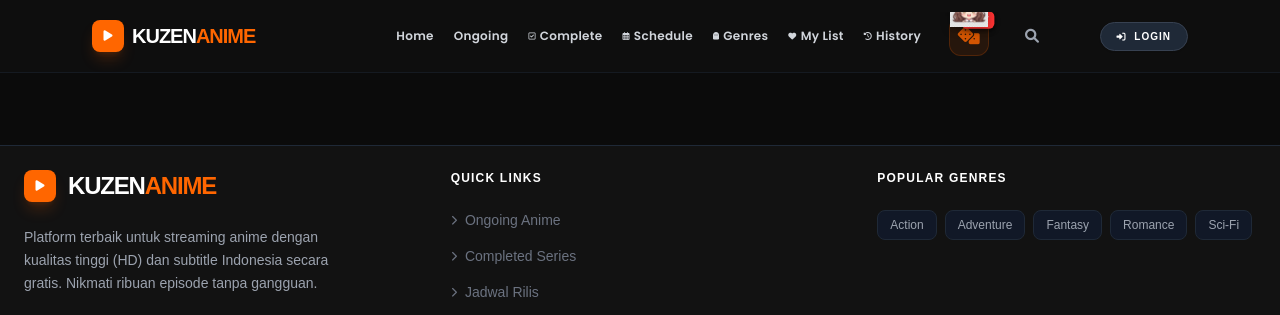
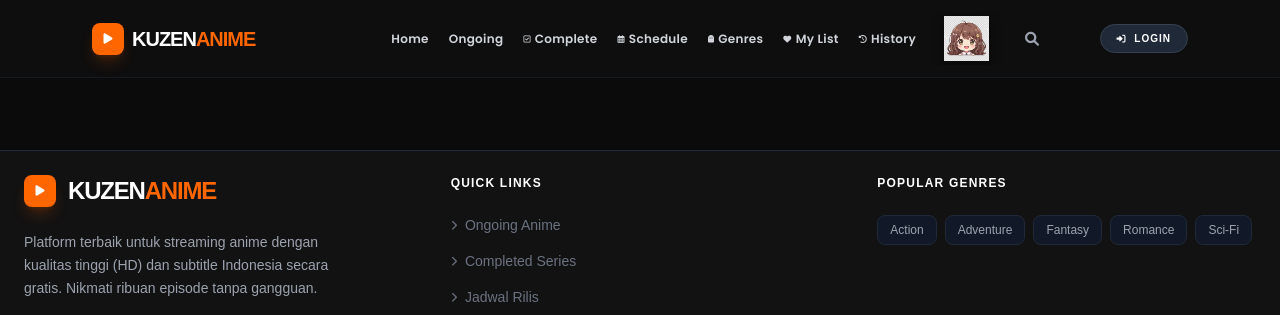
Before and after one commit to HafizZada16/KuzenAnime, a website: page index.html in a window 1280 px wide. Shown: the top 315 px of the page. Drawn offline with nearby package versions, Linux system fonts and the light colour scheme; some packages are replaced by stand-ins of ours; a script that the page names is missing.

Commit message:
btn gacha v3

```diff
--- a/css/style.css
+++ b/css/style.css
@@ -123,36 +123,34 @@ body {
 
 .vtuber-mascot-btn {
   position: relative;
-  width: 40px;
-  height: 40px;
-  border-radius: 12px;
-  background: rgba(255, 102, 0, 0.1); /* Very subtle background */
+  width: 45px;
+  height: 45px;
   display: flex;
-  align-items: center;
+  align-items: flex-end; /* Align mascot to the bottom of the container */
   justify-content: center;
   cursor: pointer;
-  transition: all 0.3s cubic-bezier(0.175, 0.885, 0.32, 1.275);
-  border: 1px solid rgba(255, 102, 0, 0.2);
+  background: transparent !important;
+  border: none !important;
+  transition: all 0.3s ease;
   z-index: 10;
 }
 
 .vtuber-mascot-btn:hover {
   transform: translateY(2px);
-  background: rgba(255, 102, 0, 0.2);
-  border-color: rgba(255, 102, 0, 0.5);
 }
 
 .vtuber-mascot-img {
-  position: absolute;
-  top: -28px; /* Peeking from above */
-  left: 50%;
-  transform: translateX(-50%);
-  width: 48px;
+  width: 50px;
   height: auto;
   pointer-events: none;
-  filter: drop-shadow(0 2px 4px rgba(0,0,0,0.3));
-  transition: all 0.3s ease;
-  z-index: 20;
+  filter: drop-shadow(0 4px 6px rgba(0,0,0,0.4));
+  transition: all 0.3s cubic-bezier(0.175, 0.885, 0.32, 1.275);
+  transform-origin: bottom center;
+}
+
+.vtuber-mascot-btn:hover .vtuber-mascot-img {
+  transform: scale(1.15) translateY(-5px);
+  filter: drop-shadow(0 8px 12px rgba(255, 102, 0, 0.4));
 }
 
 .vtuber-mascot-btn:hover .vtuber-mascot-img {
--- a/index.html
+++ b/index.html
@@ -202,11 +202,9 @@
                             <button
                                 onclick="app.gachaAnime()"
                                 title="Gacha Anime!"
-                                class="vtuber-mascot-btn group ml-2"
+                                class="vtuber-mascot-btn ml-2"
                             >
                                 <img src="/img/vtuber_gacha_v2.png" class="vtuber-mascot-img" alt="Mascot">
-                                <i class="fas fa-dice"></i>
-                                <span class="gacha-badge">New</span>
                             </button>
                         </div>
 
```
